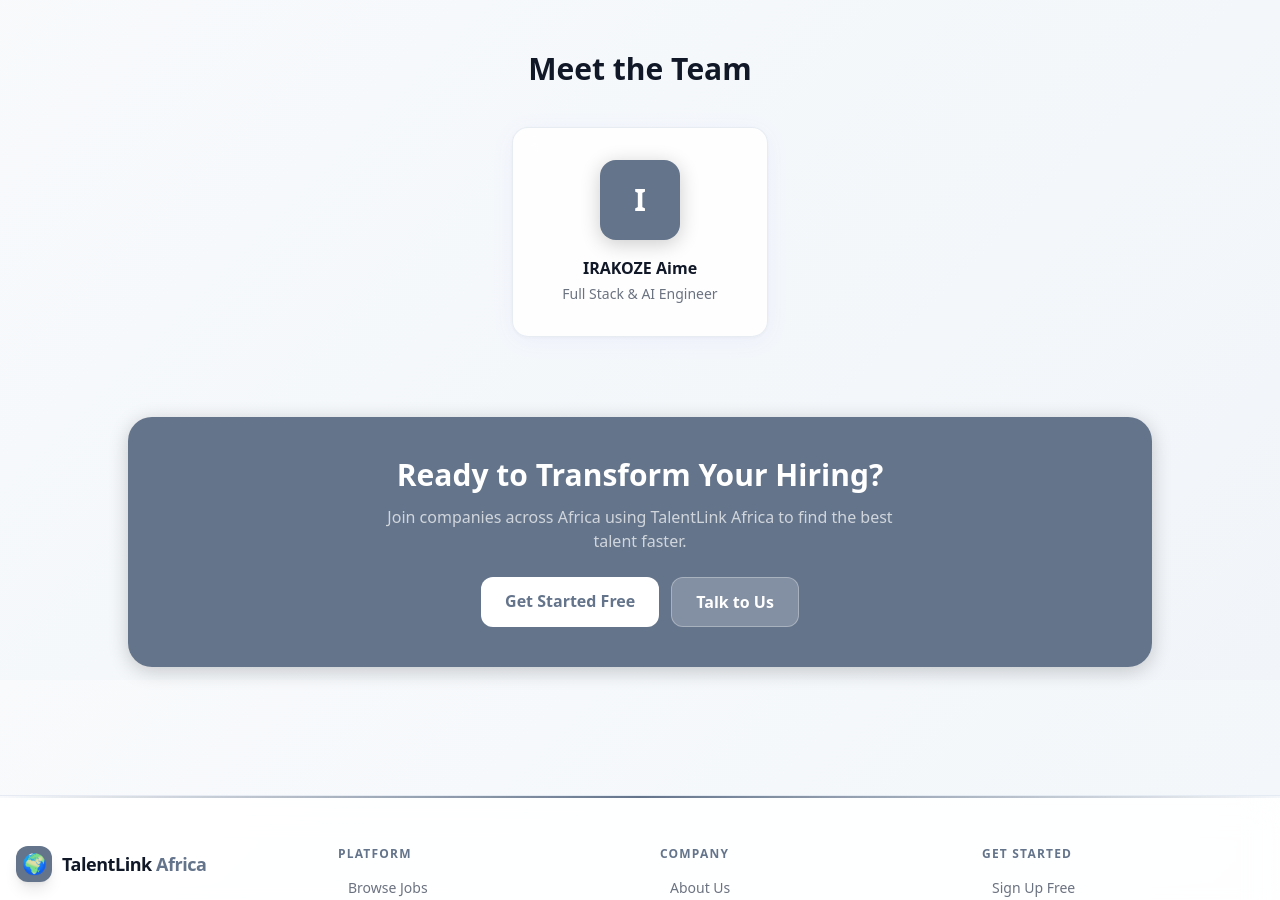
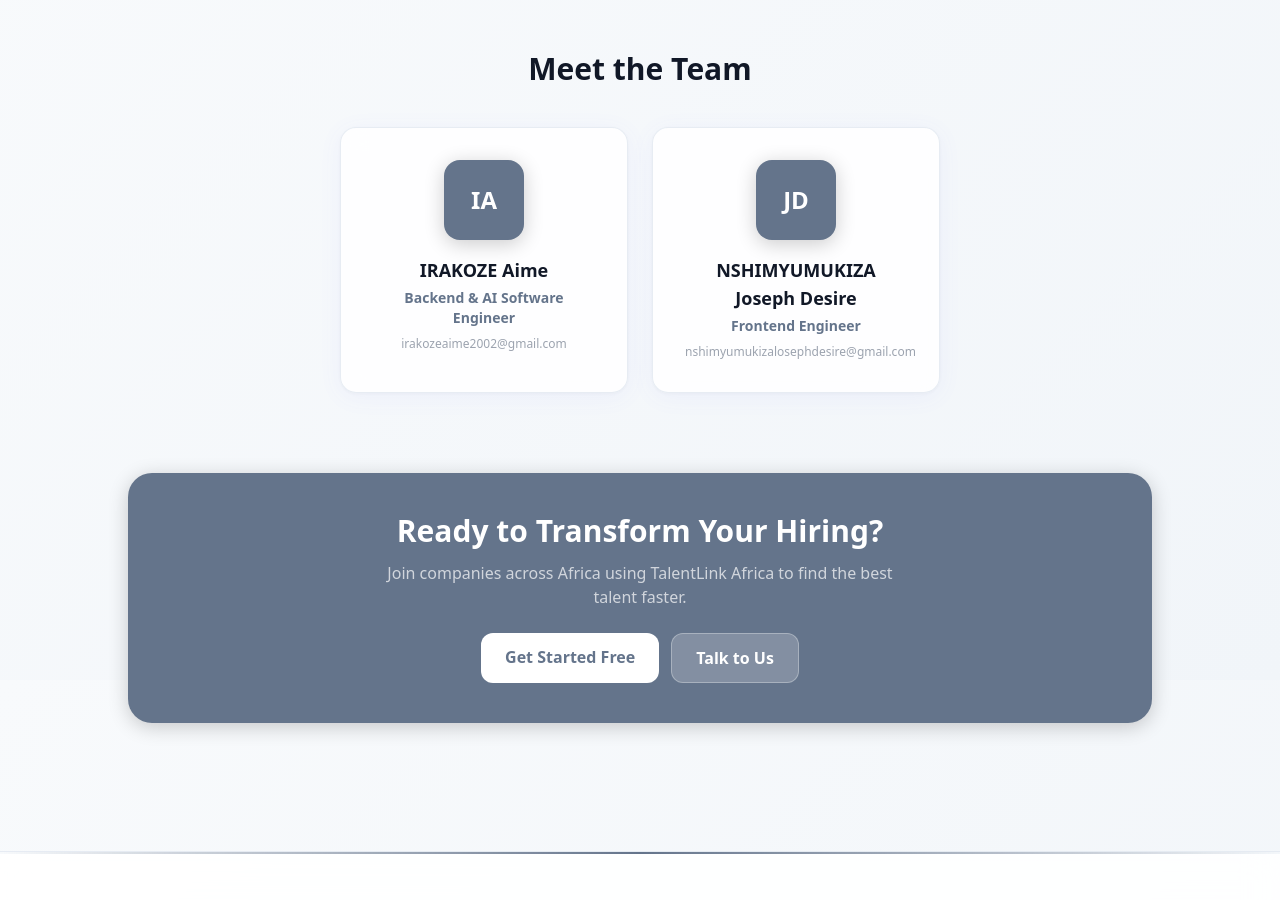
Before and after one commit to irakozeaime2002/talentlink-africa, a Next.js app in the folder frontend/: page /about in a window 1280 px wide. Shown: the part 1720-2620 px from the top of the page. Built offline with nearby package versions, Linux system fonts and the light colour scheme; no server answers.

Commit message:
feat: make chatbot role-aware with contextual responses based on user type

```diff
--- a/frontend/app/about/page.tsx
+++ b/frontend/app/about/page.tsx
@@ -3,7 +3,8 @@
 import { Users, Target, Globe, Award, ArrowRight, CheckCircle } from "lucide-react";
 
 const team = [
-  { name: "IRAKOZE Aime", role: "Full Stack & AI Engineer", avatar: "I" },
+  { name: "IRAKOZE Aime", role: "Backend & AI Software Engineer", avatar: "IA", email: "irakozeaime2002@gmail.com" },
+  { name: "NSHIMYUMUKIZA Joseph Desire", role: "Frontend Engineer", avatar: "JD", email: "nshimyumukizalosephdesire@gmail.com" },
 ];
 
 const values = [
@@ -105,14 +106,15 @@
       {/* Team */}
       <div>
         <h2 className="text-3xl font-extrabold text-gray-900 dark:text-white text-center mb-10">Meet the Team</h2>
-        <div className="flex justify-center">
-          {team.map(({ name, role, avatar }) => (
-            <div key={name} className="glass-card p-8 text-center w-64">
-              <div className="w-20 h-20 btn-glow rounded-2xl flex items-center justify-center text-3xl font-extrabold text-white mx-auto mb-4">
+        <div className="flex justify-center gap-6 flex-wrap">
+          {team.map(({ name, role, avatar, email }) => (
+            <div key={name} className="glass-card p-8 text-center w-72">
+              <div className="w-20 h-20 btn-glow rounded-2xl flex items-center justify-center text-2xl font-extrabold text-white mx-auto mb-4">
                 {avatar}
               </div>
-              <p className="font-bold text-gray-900 dark:text-white">{name}</p>
-              <p className="text-sm text-gray-500 dark:text-gray-400 mt-1">{role}</p>
+              <p className="font-bold text-gray-900 dark:text-white text-lg">{name}</p>
+              <p className="text-sm font-semibold mt-1" style={{ color: "var(--accent)" }}>{role}</p>
+              <p className="text-xs text-gray-400 mt-2">{email}</p>
             </div>
           ))}
         </div>
```
